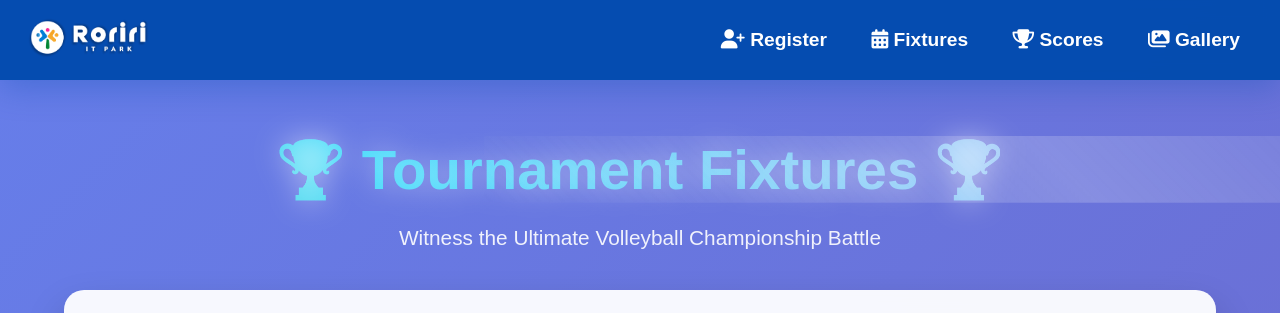
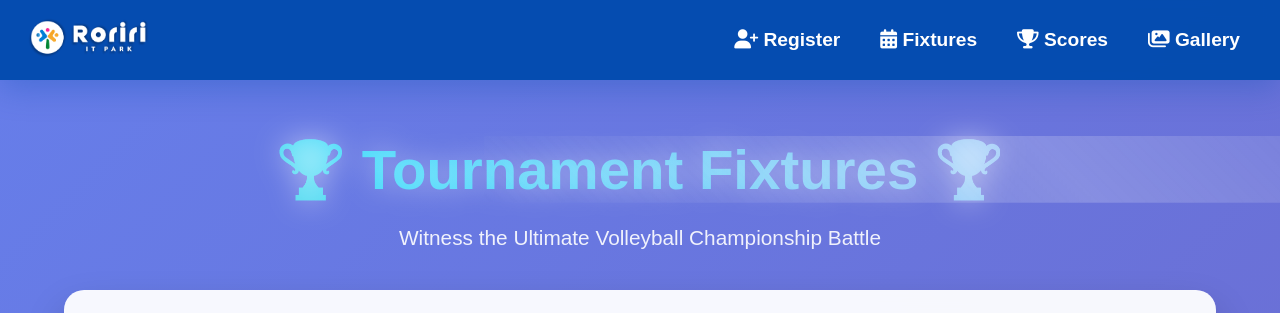
Before and after one commit to Herwinstenil/Volleyball-Tournament, a Django app: page /schedule/ in a window 1280 px wide. Shown: the top 313 px of the page. Run offline with Django 5.2, Linux system fonts and the light colour scheme; data comes from the database, SQL or seed files in the repository; tables that the repository leaves empty hold one stand-in row (values such as "Sample post").

Commit message:
Volleyball

```diff
--- a/Cup/Matches/templates/schedule.html
+++ b/Cup/Matches/templates/schedule.html
@@ -47,6 +47,12 @@
                 transform: translateY(0);
                 opacity: 1;
             }
+        }
+
+        .nav-links {
+            display: flex;
+            align-items: center;
+            transition: all 0.3s ease;
         }
 
         nav a {
@@ -1242,7 +1248,7 @@
         }
 
         /* Large Desktop */
-        @media screen and (min-width: 1441px) {
+        @media screen and (min-width: 1440px) {
             .container {
                 max-width: 1600px;
             }
@@ -1427,6 +1433,10 @@
 
             .round-2 .matches-container {
                 padding: 75px 0;
+            }
+
+            footer>div {
+                flex-direction: column;
             }
         }
 
```
